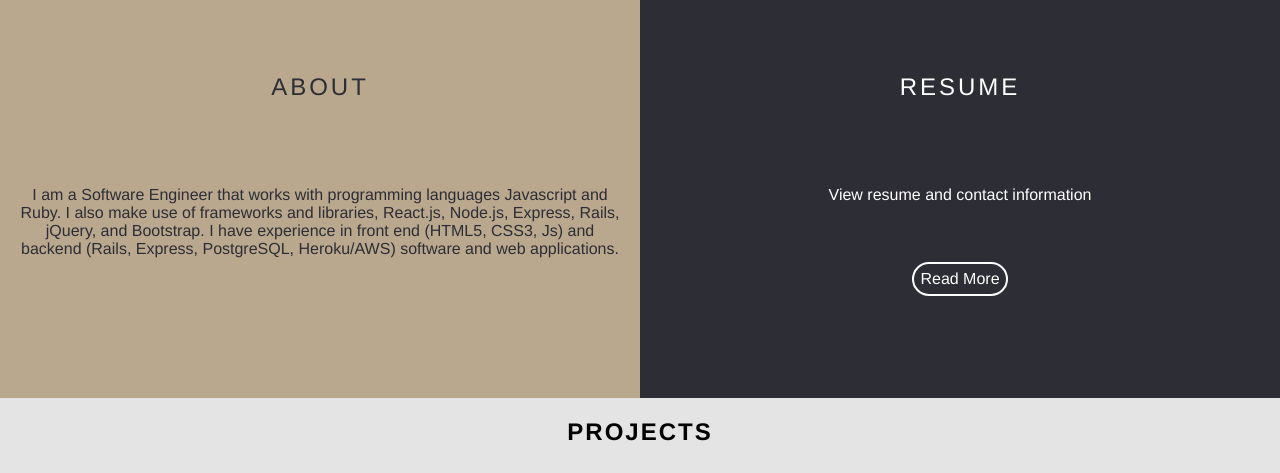
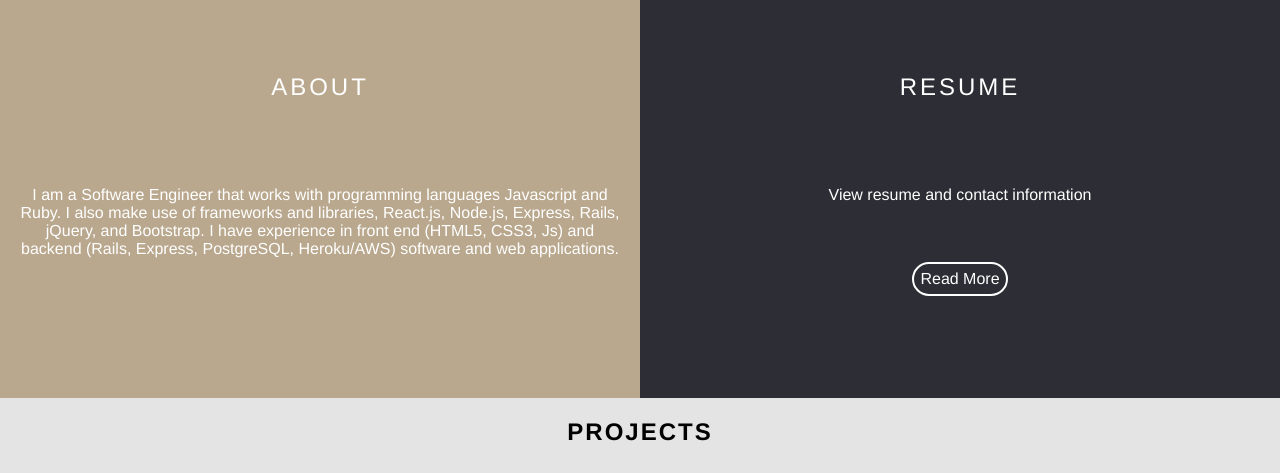
Before and after one commit to snowbrdking26/Peter_King, a plain HTML site: page index.html in a window 1280 px wide. Shown: the part 846-1319 px from the top of the page. Drawn offline with Linux system fonts and the light colour scheme.

Commit message:
Add files via upload

```diff
--- a/Portfolio.css
+++ b/Portfolio.css
@@ -217,7 +217,7 @@ h2 {
 
 h2.about {
 	font-size: 24px;
-	color: #2D2D35;
+	color: #ffffff;
 	padding: 45px 0;
 }
 
@@ -252,7 +252,7 @@ width: 50%;
 
 .info-tan-box {
 	background-color: #b9a88e;
-	color:#2D2D35;
+	color:#ffffff;
 	padding: 30px 20px 30px;
 	text-align: center;
 	height: 400px;
```
